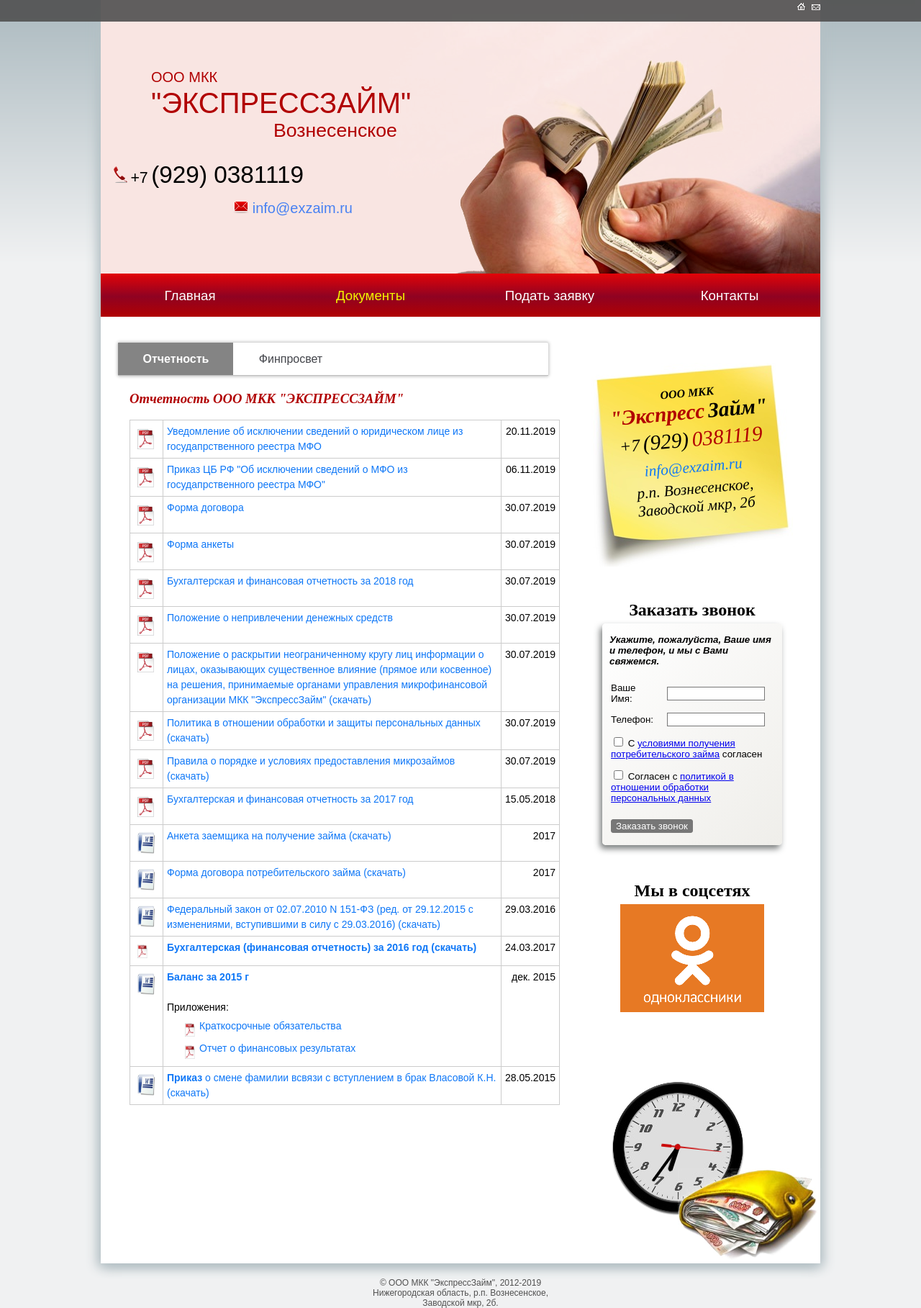
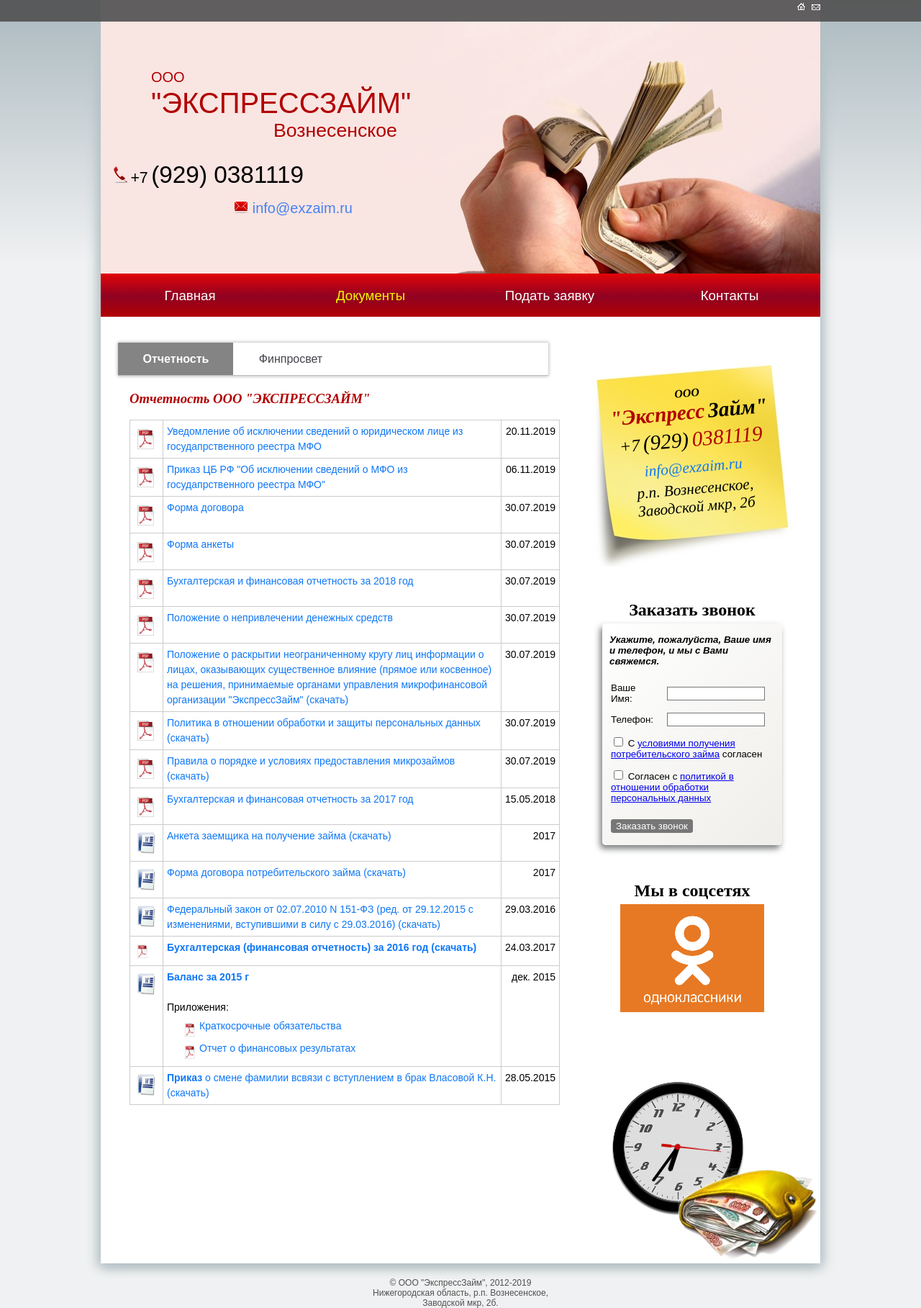
Before and after one commit to SergeyBolbin/exzaim-html, a PHP site: page /info.html in a window 1280 px wide. Shown: the whole page at 72% size. Run offline with PHP 8.4, Linux system fonts and the light colour scheme.

Commit message:
remove all occurrences of "MCC"

```diff
--- a/exzaim-html/admin/form_edit.php
+++ b/exzaim-html/admin/form_edit.php
@@ -17,7 +17,7 @@
 ?>
 <html>
 <head>
-	<title>ООО МКК "ЭкспрессЗайм", р.п. Вознесенское. Информация</title>
+	<title>ООО "ЭкспрессЗайм", р.п. Вознесенское. Информация</title>
 	<link rel="stylesheet" href="css/main.css" type="text/css">
 	<link rel="stylesheet" href="css/clock.css" type="text/css">
 	<script type="text/javascript" src="javascript/jquery-1.2.6.min.js"></script>
--- a/exzaim-html/admin/index.php
+++ b/exzaim-html/admin/index.php
@@ -4,7 +4,7 @@
 ?>
 <html>
 <head>
-	<title>ООО МКК "ЭкспрессЗайм", р.п. Вознесенское. Информация</title>
+	<title>ООО "ЭкспрессЗайм", р.п. Вознесенское. Информация</title>
 	<link rel="stylesheet" href="css/main.css" type="text/css">
 	<link rel="stylesheet" href="css/clock.css" type="text/css">
 	<script type="text/javascript" src="javascript/jquery-1.2.6.min.js"></script>
--- a/exzaim-html/info.html
+++ b/exzaim-html/info.html
@@ -1,7 +1,7 @@
 <!DOCTYPE html>
 <html>
 <head>
-    <title>ООО МКК "ЭкспрессЗайм", р.п. Вознесенское. Информация</title>
+    <title>ООО "ЭкспрессЗайм", р.п. Вознесенское. Информация</title>
     <link rel="stylesheet" href="css/main.css" type="text/css">
     <link rel="stylesheet" href="css/clock.css" type="text/css">
     <script type="text/javascript" src="javascript/jquery-1.2.12.min.js"></script>
@@ -38,7 +38,7 @@
         <div class="header">
             <div class="header_contacts">
                 <p class="company-name">
-                    <span class="company-name-prefix">ООО МКК</span>
+                    <span class="company-name-prefix">ООО </span>
                     <br><span class="company-name-full">"ЭКСПРЕССЗАЙМ"</span>
                     <br><span class="company-name-city">Вознесенское</span>
                 </p>
@@ -75,7 +75,7 @@
                                 <li>
                                     <a style="cursor: pointer">Отчетность</a>
                                     <div>
-                                        <div class="small-text-header">Отчетность ООО МКК "ЭКСПРЕССЗАЙМ" </div>
+                                        <div class="small-text-header">Отчетность ООО "ЭКСПРЕССЗАЙМ" </div>
 
                                         <!-- Main documents-->
                                         <table class="doc_table" cellpadding="0" cellspacing="0" width="100%">
@@ -168,7 +168,7 @@
                                                         лицах, оказывающих
                                                         существенное влияние (прямое или косвенное) на решения,
                                                         принимаемые органами
-                                                        управления микрофинансовой организации МКК "ЭкспрессЗайм"
+                                                        управления микрофинансовой организации "ЭкспрессЗайм"
                                                         (скачать)
                                                     </a>
                                                 </td>
@@ -460,7 +460,7 @@
                 <td width="350px" align="center" valign="top" style="padding-top: 50px;padding-bottom: 60px;">
                     <div class="right_contacts">
                         <div class="right_contacts_leaned">
-                            <span style=" font-size: 12pt;font-weight: bold;">ООО МКК</span><br>
+                            <span style=" font-size: 12pt;font-weight: bold;">ООО </span><br>
                             <span style=" font-size: 22pt;font-weight: bold;color: #B10102;">"Экспресс</span>
                             <span style=" font-size: 22pt;color: #000;font-weight: bold">Займ"</span>
                             <div style="padding-top: 5px; padding-bottom: 10px;">
@@ -545,7 +545,7 @@
     </div>
 
     <!--подвал -->
-    <div class="bottom">© ООО МКК "ЭкспрессЗайм", 2012-2019
+    <div class="bottom">© ООО "ЭкспрессЗайм", 2012-2019
         <br>Нижегородская область, р.п. Вознесенское,<br> Заводской мкр, 2б.
     </div>
 </center>
```
Also changed, not shown: exzaim-html/contacts.html (+4 -4 lines), exzaim-html/error.html (+4 -4 lines), exzaim-html/form.html (+4 -4 lines), exzaim-html/index.html (+4 -4 lines), exzaim-html/success.html (+4 -4 lines).
